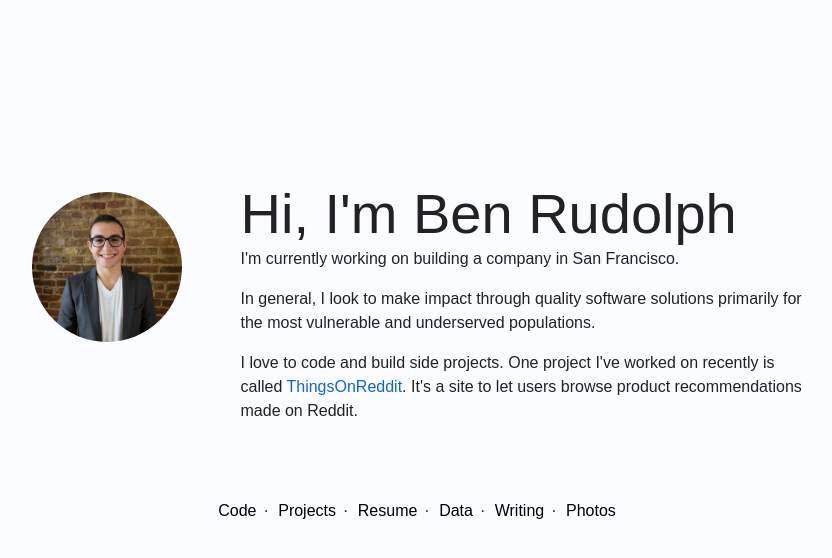
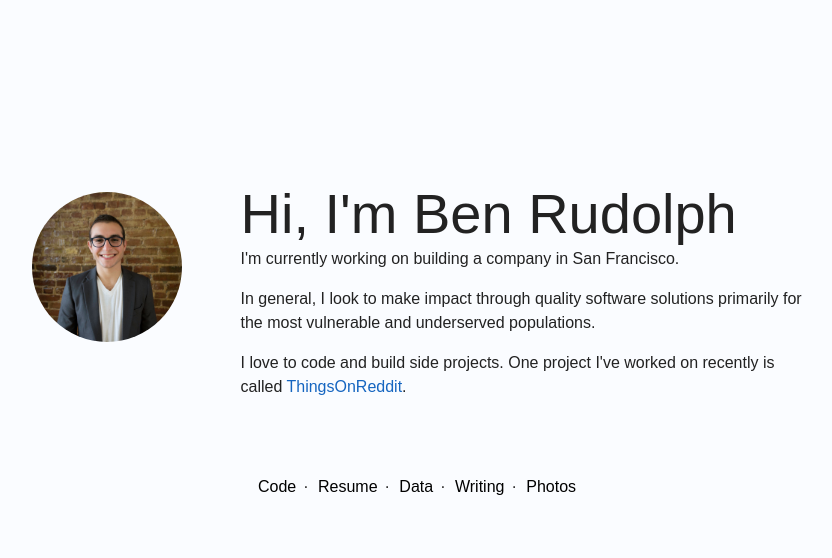
Before and after one commit to benrudolph/main, a Jekyll site: the page built from index.html, in a window 1280 px wide. Shown: the top 558 px of the page, without its empty margins (222-1054 px from the left). Built offline with Jekyll 4.4.1, drawn with Linux system fonts in a browser that asks for light colours; Markdown is read by kramdown in place of the engine named in the settings.

Commit message:
tighten text

```diff
--- a/index.html
+++ b/index.html
@@ -17,7 +17,7 @@ layout: default
         In general, I look to make impact through quality software solutions primarily for the most vulnerable and underserved populations.
         </p>
         <p>
-        I love to code and build side projects. One project I've worked on recently is called <a href="https://thingsonreddit.com/">ThingsOnReddit</a>. It's a site to let users browse product recommendations made on  Reddit.
+        I love to code and build side projects. One project I've worked on recently is called <a href="https://thingsonreddit.com/">ThingsOnReddit</a>.
         </p>
       </div>
     </div>
@@ -25,7 +25,6 @@ layout: default
   <div class="row">
     <div class="links col-sm-12">
       <a href="https://github.com/benrudolph">Code</a>&#183;
-      <a href="/projects.html">Projects</a>&#183;
       <a href="https://www.linkedin.com/in/brudolph/">Resume</a>&#183;
       <a href="//bitbybit.benrudolph.com">Data</a>&#183;
       <a href="https://medium.com/@_benrudolph">Writing</a>&#183;
```
